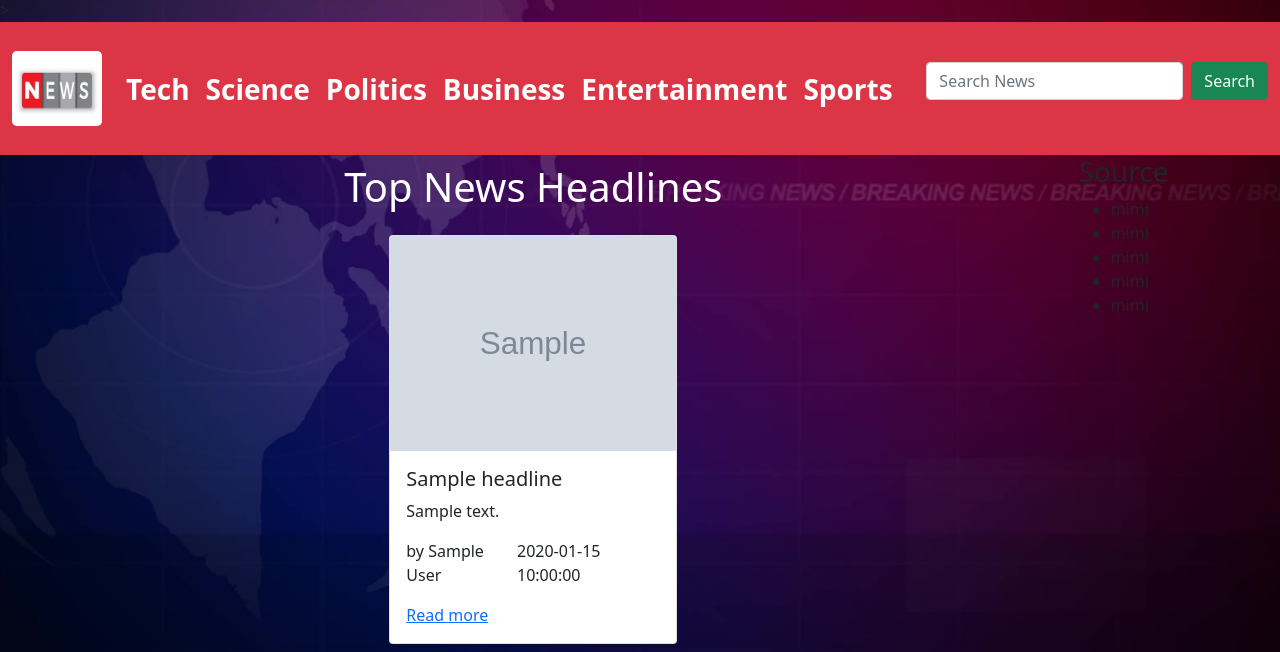
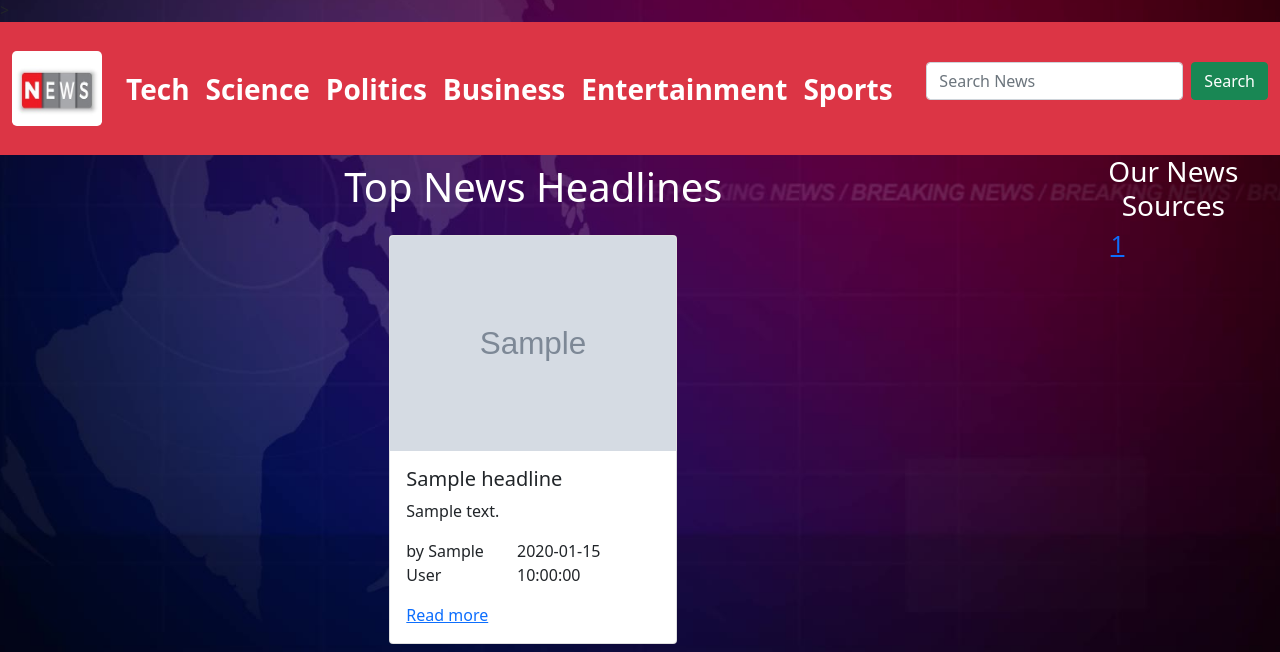
Before and after one commit to MishaelRatemo/my_news_flask, a Flask app: template app/templates/index.html in a window 1280 px wide. Shown: the part 242-894 px from the top of the page. Run offline with Flask 2, Linux system fonts and the light colour scheme; the template is opened without the code that fills it: most values are stand-ins (such as "Sample title", 1, 10 or a date in 2020); grey boxes marked "Sample" are stand-in pictures.

Commit message:
updates onn sources

```diff
--- a/app/main/views.py
+++ b/app/main/views.py
@@ -11,13 +11,13 @@ def index():
     headlines = get_headlines()
     print(mysources)
     title ='News Updates'
-    return render_template('index.html', health=mysources, title =title,headlines=headlines)
+    return render_template('index.html', mysources=mysources, title =title,headlines=headlines)
 
-@root.route('/article/<int:id>')
+@root.route('/article/<int:aritcle_id>')
 def article(article_id):
     ''' function for an article to return a page details'''
     articles = article_source(article_id)
-    return render_template('articles.html',articles=articles, id=article_id)
+    return render_template('articles.html',articles=articles, article_id=article_id)
 
 @root.route('/categories/<category_name>')
 def news_category(category_name):
--- a/app/templates/index.html
+++ b/app/templates/index.html
@@ -30,20 +30,22 @@
             <div class="d-flex justify-content-around container-fluid flex-wrap">
                 {{ macros.displaySourcesList(headlines) }}
             </div>
+           </div>
+           <div class='col-2'>
+               <h3 class='text-white text-center'>Our News Sources</h3>
+               <div class='d-flex justify-content-center flex-column'>
+                <ul>
+                    {% for mysource in mysource %}
+                    <h4>
+                        <a href="/article/{{ mysource.article_id}}">
+                            {{mysource.article_id}}
+                        </a>
+                    </h4>
+                    {% endfor %}
+                </ul>
+               </div>
 
            </div>
-           <div class='col-2'>
-               <h3>Source</h3>
-               <ul>
-                   <li>mimi</li>
-                   <li>mimi</li>
-                   <li>mimi</li>
-                   <li>mimi</li>
-                   <li>mimi</li>
-               </ul>
-
-           </div>
-
        </div>
 
     </main>
```
